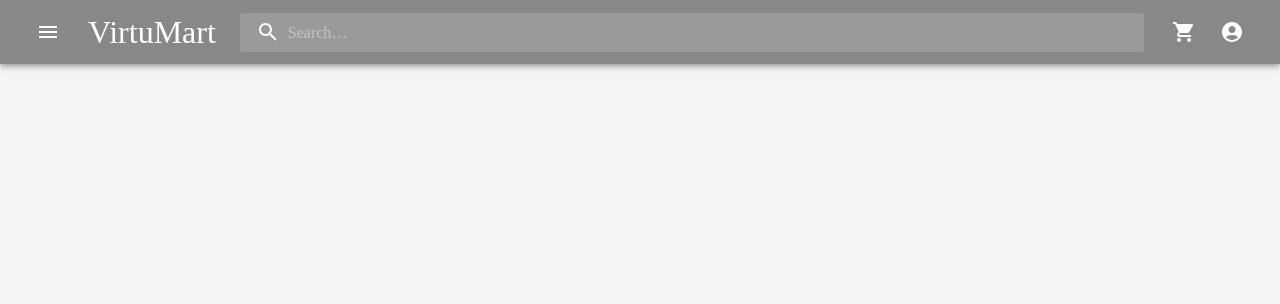
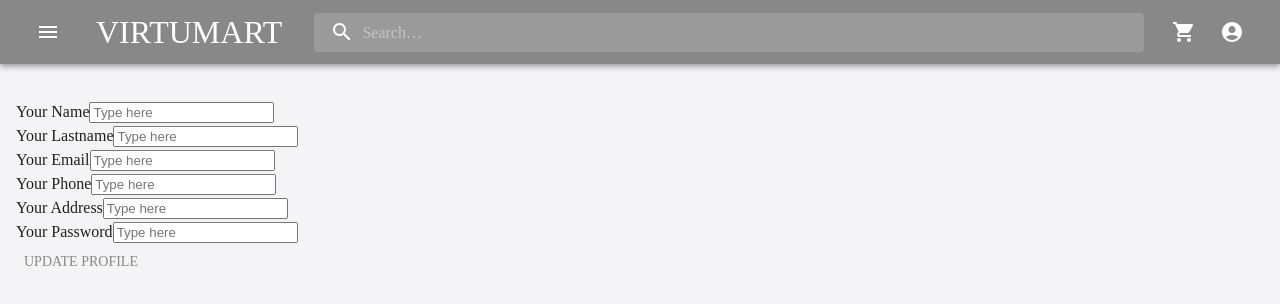
Before and after one commit to LoManche/VirtuMart, a React (Vite) app in the folder VirtuMart/: page /profile in a window 1280 px wide. Before the commit this address led to /. Shown: the top 304 px of the page. Built offline with nearby package versions, Linux system fonts and the light colour scheme.

Commit message:
add productCard and topbar navigation

```diff
--- a/VirtuMart/package.json
+++ b/VirtuMart/package.json
@@ -14,6 +14,7 @@
     "@emotion/styled": "^11.11.0",
     "@mui/icons-material": "^5.15.14",
     "@mui/material": "^5.15.14",
+    "axios": "^1.6.8",
     "dotenv": "^16.4.5",
     "express": "^4.18.3",
     "express-session": "^1.18.0",
--- /dev/null
+++ b/VirtuMart/src/components/productCard.jsx
@@ -0,0 +1,49 @@
+/* eslint-disable react/prop-types */
+import Card from "@mui/material/Card";
+import CardActions from "@mui/material/CardActions";
+import CardContent from "@mui/material/CardContent";
+import CardMedia from "@mui/material/CardMedia";
+import Button from "@mui/material/Button";
+import Typography from "@mui/material/Typography";
+import AddShoppingCartIcon from "@mui/icons-material/AddShoppingCart";
+import { Box, IconButton } from "@mui/material";
+import { useNavigate } from "react-router-dom";
+export default function ProductCard({ imageUrl, productName, price, description, productId }) {
+  const navigate = useNavigate();
+  return (
+    <Card sx={{ maxWidth: 345 }}>
+      <CardMedia sx={{ m: 1, height: 150 }} image={imageUrl} title={productName} />
+      <CardContent>
+        <Typography gutterBottom variant="h3" component="div">
+          {productName}
+        </Typography>
+        <Typography variant="body2" color="text.secondary">
+          {description}
+        </Typography>
+      </CardContent>
+      <Box px="16px" display="flex" alignItems="center" justifyContent="space-between">
+        <Typography variant="h3" color="red">
+          {price}
+        </Typography>
+
+        <Box display={"flex"} justifyContent={"end"}>
+          <CardActions>
+            <Button
+              variant="contained"
+              size="small"
+              color="info"
+              onClick={() => navigate("/product/" + productId)}>
+              Details
+            </Button>
+            <IconButton
+              color="primary"
+              aria-label="add to shopping cart"
+              sx={{ backgroundColor: "#ECECEC" }}>
+              <AddShoppingCartIcon />
+            </IconButton>
+          </CardActions>
+        </Box>
+      </Box>
+    </Card>
+  );
+}
--- a/VirtuMart/src/components/topbar.jsx
+++ b/VirtuMart/src/components/topbar.jsx
@@ -14,6 +14,8 @@ import SearchIcon from "@mui/icons-material/Search";
 import AccountCircle from "@mui/icons-material/AccountCircle";
 import MoreIcon from "@mui/icons-material/MoreVert";
 import ShoppingCartIcon from "@mui/icons-material/ShoppingCart";
+import { Button } from "@mui/material";
+import { useNavigate } from "react-router";
 
 const Search = styled("div")(({ theme }) => ({
   position: "relative",
@@ -53,6 +55,7 @@ const StyledInputBase = styled(InputBase)(({ theme }) => ({
 }));
 
 export default function Topbar() {
+  const navigate = useNavigate();
   const [mobileMoreAnchorEl, setMobileMoreAnchorEl] = React.useState(null);
 
   const isMobileMenuOpen = Boolean(mobileMoreAnchorEl);
@@ -65,9 +68,9 @@ export default function Topbar() {
     setMobileMoreAnchorEl(event.currentTarget);
   };
 
-  function ICONBUTTON({ icon, props }) {
+  function ICONBUTTON({ icon, props, navigateTo }) {
     return (
-      <IconButton size="large" color="inherit" {...props}>
+      <IconButton size="large" color="inherit" {...props} onClick={() => navigate(navigateTo)}>
         {icon}
       </IconButton>
     );
@@ -90,12 +93,12 @@ export default function Topbar() {
       open={isMobileMenuOpen}
       onClose={handleMobileMenuClose}>
       <MenuItem>
-        <ICONBUTTON icon={<ShoppingCartIcon />} />
+        <ICONBUTTON icon={<ShoppingCartIcon />} navigateTo={"/shoppingCart"} />
         <p>Shopping Cart</p>
       </MenuItem>
 
       <MenuItem>
-        <ICONBUTTON icon={<AccountCircle />} />
+        <ICONBUTTON icon={<AccountCircle />} navigateTo={"/account"} />
         <p>Account</p>
       </MenuItem>
     </Menu>
@@ -106,14 +109,11 @@ export default function Topbar() {
       <AppBar position="static">
         <Toolbar>
           <ICONBUTTON icon={<MenuIcon />} props={{ sx: { mr: 2 } }} />
-
-          <Typography
-            variant="h2"
-            noWrap
-            component="div"
-            sx={{ display: { xs: "none", sm: "block" } }}>
-            VirtuMart
-          </Typography>
+          <Button onClick={() => navigate("/")} variant="text" color="inherit">
+            <Typography variant="h2" noWrap sx={{ display: { xs: "none", sm: "block" } }}>
+              VirtuMart
+            </Typography>
+          </Button>
           <Box sx={{ flexGrow: 1 }}>
             <Search>
               <SearchIconWrapper>
@@ -122,10 +122,9 @@ export default function Topbar() {
               <StyledInputBase placeholder="Search…" inputProps={{ "aria-label": "search" }} />
             </Search>
           </Box>
-
           <Box sx={{ display: { xs: "none", md: "flex" } }}>
-            <ICONBUTTON icon={<ShoppingCartIcon />} />
-            <ICONBUTTON icon={<AccountCircle />} />
+            <ICONBUTTON icon={<ShoppingCartIcon />} navigateTo={"/shoppingCart"} />
+            <ICONBUTTON icon={<AccountCircle />} navigateTo={"/account"} />
           </Box>
           <Box sx={{ display: { xs: "flex", md: "none" } }}>
             <IconButton
--- a/VirtuMart/src/pages/account.jsx
+++ b/VirtuMart/src/pages/account.jsx
@@ -0,0 +1,3 @@
+export default function Account() {
+  return <>Account</>;
+}
--- a/VirtuMart/src/pages/order.jsx
+++ b/VirtuMart/src/pages/order.jsx
@@ -0,0 +1,3 @@
+export default function Order() {
+  return <p>Order</p>;
+}
--- a/VirtuMart/src/pages/product.jsx
+++ b/VirtuMart/src/pages/product.jsx
@@ -0,0 +1,7 @@
+export default function Product() {
+  return (
+    <>
+      <p>product</p>
+    </>
+  );
+}
--- a/VirtuMart/src/pages/profile.jsx
+++ b/VirtuMart/src/pages/profile.jsx
@@ -0,0 +1,157 @@
+import { Button } from "@mui/material";
+import { useEffect, useState } from "react";
+// import axios from "axios";
+// import { useNavigate } from "react-router-dom";
+
+const Profile = () => {
+  const [userFormData, setUserFormData] = useState({
+    id: "",
+    name: "",
+    lastname: "",
+    email: "",
+    phone: "",
+    address: "",
+    password: "",
+  });
+  //   const navigate = useNavigate();
+
+  const getUserData = async () => {
+    //try {
+    const response = {
+      name: "userName",
+      lastname: "user",
+      email: "email",
+      phone: "12345678",
+      address: "address",
+      password: "password",
+    }; //await axios(`http://localhost:8080/user/${id}`);
+    const data = response.data;
+    setUserFormData({
+      name: data.name,
+      lastname: data.lastname,
+      email: data.email,
+      phone: data.phone,
+      address: data.address,
+      password: data.password,
+    });
+    // } catch (error) {
+    //   toast.error("Error: ", error.response);
+    // }
+  };
+
+  useEffect(() => {
+    getUserData();
+    // if (loginState) {
+    //   getUserData();
+    // } else {
+    //   toast.error("You must be logged in to access this page");
+    //   navigate("/");
+    // }
+  }, []);
+
+  const updateProfile = async (e) => {
+    e.preventDefault();
+  };
+
+  return (
+    <>
+      <h2 title="User Profile" path="Home | User Profile" />
+      <form className="max-w-7xl mx-auto text-center px-10" onSubmit={updateProfile}>
+        <div className="grid grid-cols-3 max-lg:grid-cols-1">
+          <div className="form-control w-full lg:max-w-xs">
+            <label className="label">
+              <span className="label-text">Your Name</span>
+            </label>
+            <input
+              type="text"
+              placeholder="Type here"
+              className="input input-bordered w-full lg:max-w-xs"
+              value={userFormData.name}
+              onChange={(e) => {
+                setUserFormData({ ...userFormData, name: e.target.value });
+              }}
+            />
+          </div>
+
+          <div className="form-control w-full lg:max-w-xs">
+            <label className="label">
+              <span className="label-text">Your Lastname</span>
+            </label>
+            <input
+              type="text"
+              placeholder="Type here"
+              className="input input-bordered w-full lg:max-w-xs"
+              value={userFormData.lastname}
+              onChange={(e) => {
+                setUserFormData({ ...userFormData, lastname: e.target.value });
+              }}
+            />
+          </div>
+
+          <div className="form-control w-full lg:max-w-xs">
+            <label className="label">
+              <span className="label-text">Your Email</span>
+            </label>
+            <input
+              type="email"
+              placeholder="Type here"
+              className="input input-bordered w-full lg:max-w-xs"
+              value={userFormData.email}
+              onChange={(e) => {
+                setUserFormData({ ...userFormData, email: e.target.value });
+              }}
+            />
+          </div>
+
+          <div className="form-control w-full lg:max-w-xs">
+            <label className="label">
+              <span className="label-text">Your Phone</span>
+            </label>
+            <input
+              type="tel"
+              placeholder="Type here"
+              className="input input-bordered w-full lg:max-w-xs"
+              value={userFormData.phone}
+              onChange={(e) => {
+                setUserFormData({ ...userFormData, phone: e.target.value });
+              }}
+            />
+          </div>
+
+          <div className="form-control w-full lg:max-w-xs">
+            <label className="label">
+              <span className="label-text">Your Address</span>
+            </label>
+            <input
+              type="text"
+              placeholder="Type here"
+              className="input input-bordered w-full lg:max-w-xs"
+              value={userFormData.address}
+              onChange={(e) => {
+                setUserFormData({ ...userFormData, address: e.target.value });
+              }}
+            />
+          </div>
+
+          <div className="form-control w-full lg:max-w-xs">
+            <label className="label">
+              <span className="label-text">Your Password</span>
+            </label>
+            <input
+              type="password"
+              placeholder="Type here"
+              className="input input-bordered w-full lg:max-w-xs"
+              value={userFormData.password}
+              onChange={(e) => {
+                setUserFormData({ ...userFormData, password: e.target.value });
+              }}
+            />
+          </div>
+        </div>
+        <Button type="submit">Update Profile</Button>
+      </form>
+    </>
+  );
+};
+
+export default Profile;
--- a/VirtuMart/src/pages/shoppingCart.jsx
+++ b/VirtuMart/src/pages/shoppingCart.jsx
@@ -0,0 +1,3 @@
+export default function ShoppingCart() {
+  return <p>Shopping Cart</p>;
+}
--- a/VirtuMart/src/router.jsx
+++ b/VirtuMart/src/router.jsx
@@ -1,21 +1,34 @@
 import { Navigate, Route, Routes } from "react-router-dom";
 import Home from "./pages/home";
 import Topbar from "./components/topbar";
+import Profile from "./pages/profile";
+import Product from "./pages/product";
+import Account from "./pages/account";
+import ShoppingCart from "./pages/shoppingCart";
+import Order from "./pages/order";
+import { Box } from "@mui/material";
 
 const ROUTES = [
   { path: "*", element: <Navigate to="/" /> },
   { path: "/", element: <Home /> },
+  { path: "/account", element: <Account /> },
+  { path: "/profile", element: <Profile /> },
+  { path: "/product/:productId", element: <Product /> },
+  { path: "/shoppingCart", element: <ShoppingCart /> },
+  { path: "/order", element: <Order /> },
 ];
 
 export default function Router() {
   return (
     <>
       <Topbar />
-      <Routes>
-        {ROUTES.map(({ path, element }) => (
-          <Route key={path} path={path} element={element} />
-        ))}
-      </Routes>
+      <Box p={2}>
+        <Routes>
+          {ROUTES.map(({ path, element }) => (
+            <Route key={path} path={path} element={element} />
+          ))}
+        </Routes>
+      </Box>
     </>
   );
 }
```
Also changed, not shown: VirtuMart/src/pages/home.jsx (+18 -1 lines), 1 other file (tests, documents, lock files or other folders).
